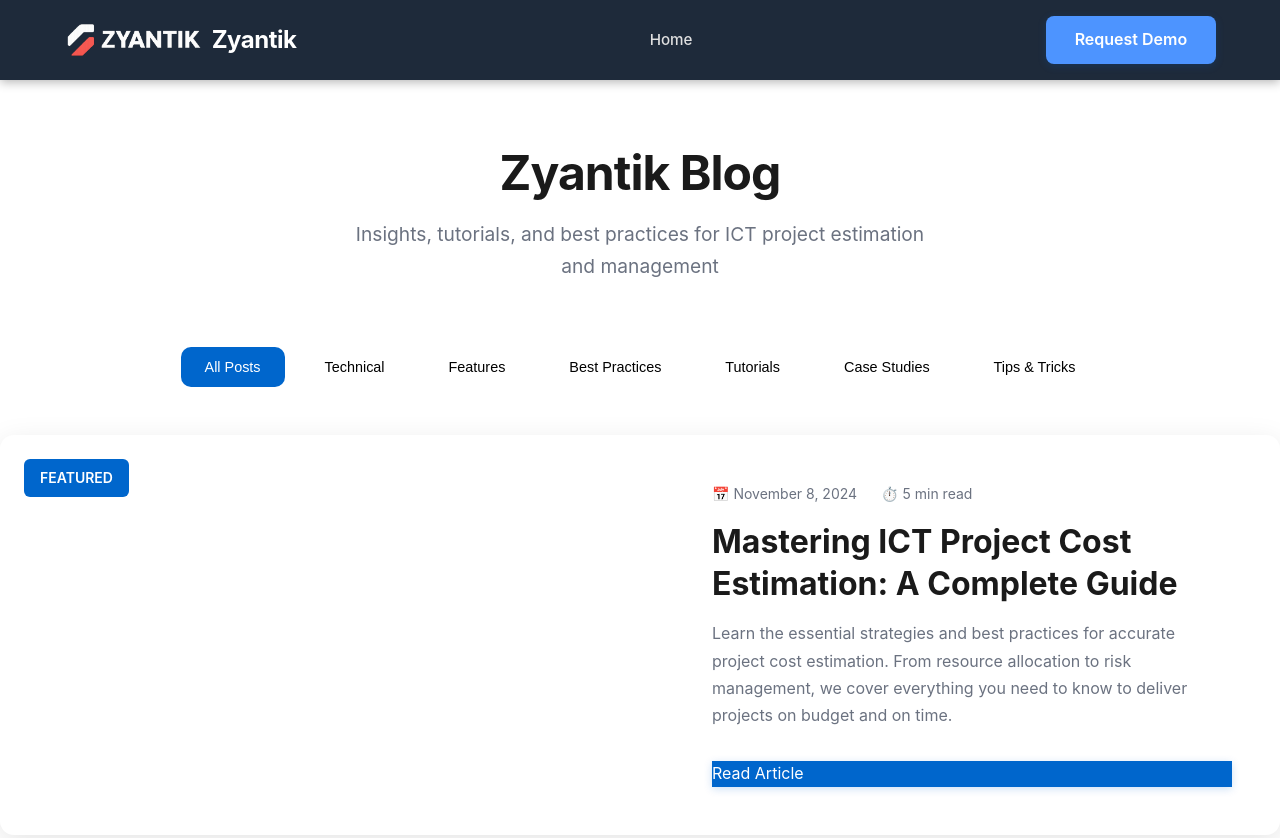
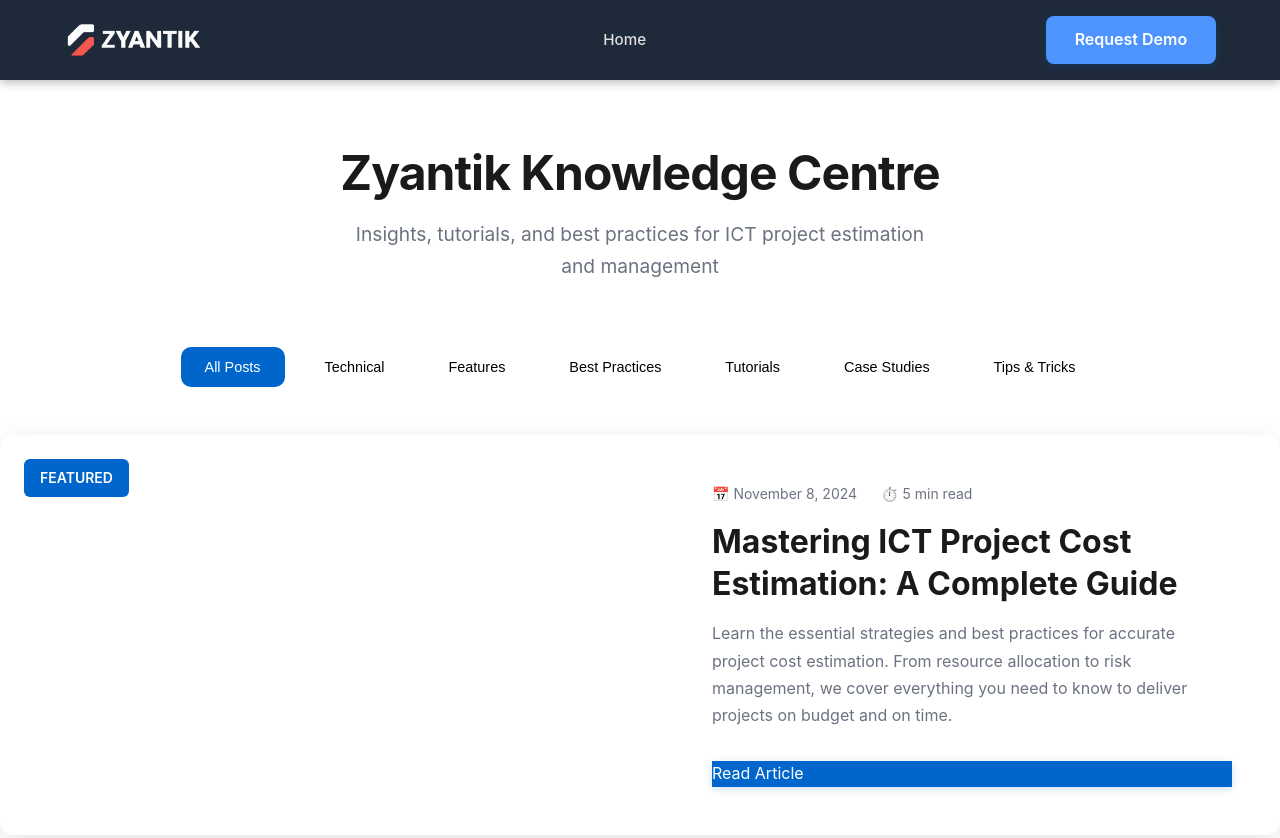
Before and after one commit to James-J-Walshe/zyantik, a plain HTML site: page resources.html in a window 1280 px wide. Shown: the top 838 px of the page. Drawn offline with Linux system fonts and the light colour scheme; files whose address does not match are found by name.

Commit message:
Update resources.html

```diff
--- a/resources.html
+++ b/resources.html
@@ -3,7 +3,7 @@
 <head>
     <meta charset="UTF-8">
     <meta name="viewport" content="width=device-width, initial-scale=1.0">
-    <title>Blog - Zyantik Project Estimating Tool</title>
+    <title>Kbnowledge Centre - Zyantik Project Management and Estimating Tools</title>
     <link rel="stylesheet" href="styles.css">
     <link rel="stylesheet" href="css/blog-styles.css">
 </head>
@@ -12,7 +12,6 @@
     <nav>
         <a href="index.html" class="logo">
             <img src="assets/zyantik-logo.png" alt="Zyantik Logo">
-            <span class="logo-text">Zyantik</span>
         </a>
         <ul class="nav-links">
             <li><a href="index.html#features">Home</a></li>
@@ -21,7 +20,7 @@
     </nav>
 
     <section class="blog-hero">
-        <h1>Zyantik Blog</h1>
+        <h1>Zyantik Knowledge Centre</h1>
         <p>Insights, tutorials, and best practices for ICT project estimation and management</p>
     </section>
 
```
